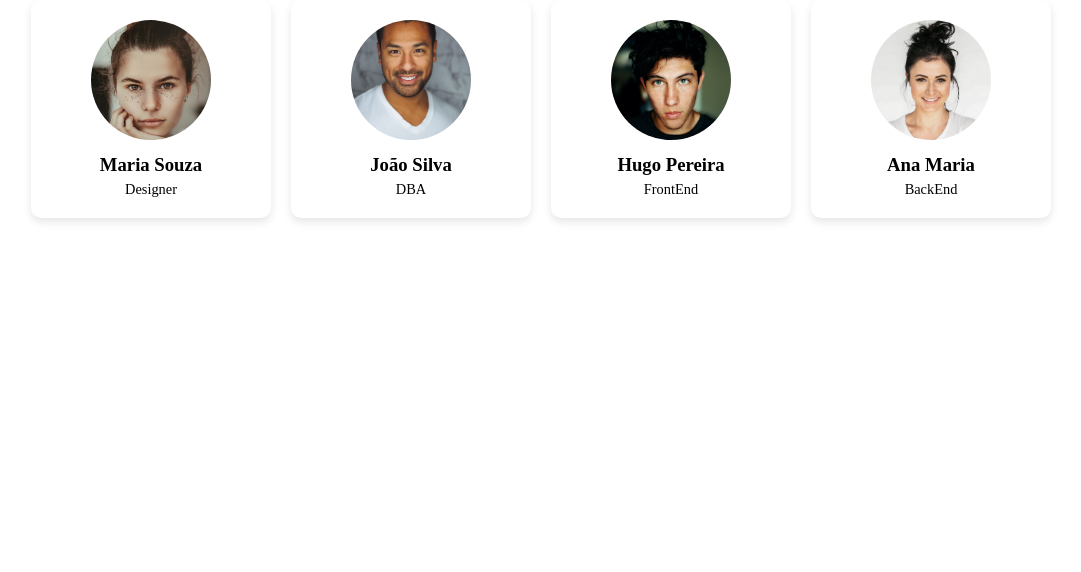
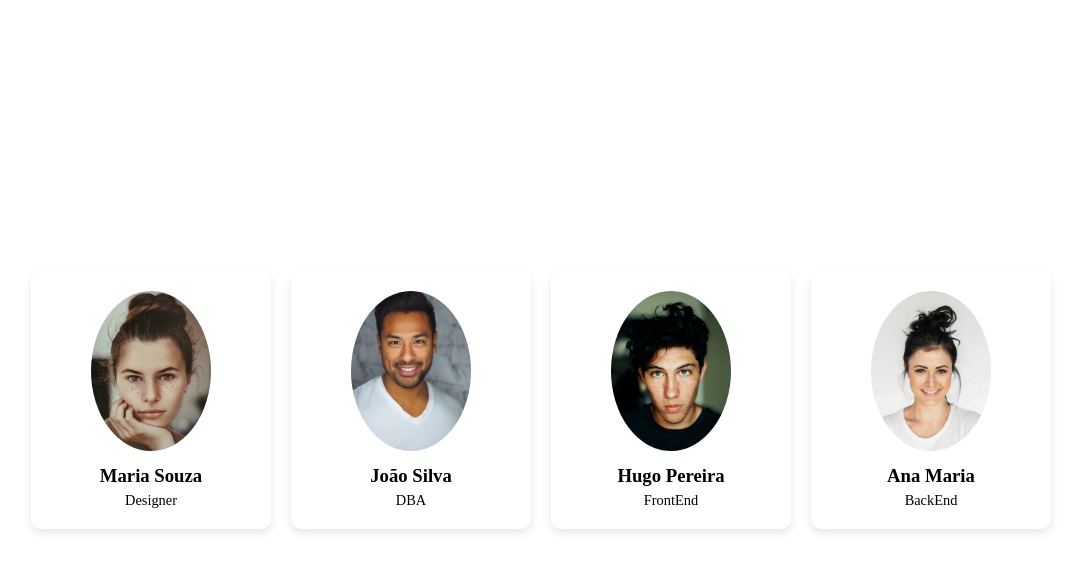
Before and after one commit to isinhahz/card-funcionarios, a plain HTML site: page index.html in a window 1280 px wide. Shown: the whole page, without its empty margins (99-1180 px from the left). Drawn offline with Linux system fonts and the light colour scheme.

Commit message:
centralizando div e mudando formato de imagens

```diff
--- a/style.css
+++ b/style.css
@@ -2,6 +2,14 @@
     margin: 0;
     padding: 0;
     box-sizing: 0;
+}
+
+/* alinhando a div no meio da tela */
+body{
+    display: flex;
+    justify-content: center;
+    align-items: center;
+    min-height: 100vh;
 }
 
 /* alinhando os cards com espaçamento na horizontal */
@@ -15,7 +23,7 @@
 .imagem-funcionario {
    /* redimensionando imagem  */
     width: 120px;
-    height: 120px;
+    height: 160px;
     /* responsável por arredondar a imagem do funcionário */
     border-radius: 50%;
     object-fit: cover;
```
